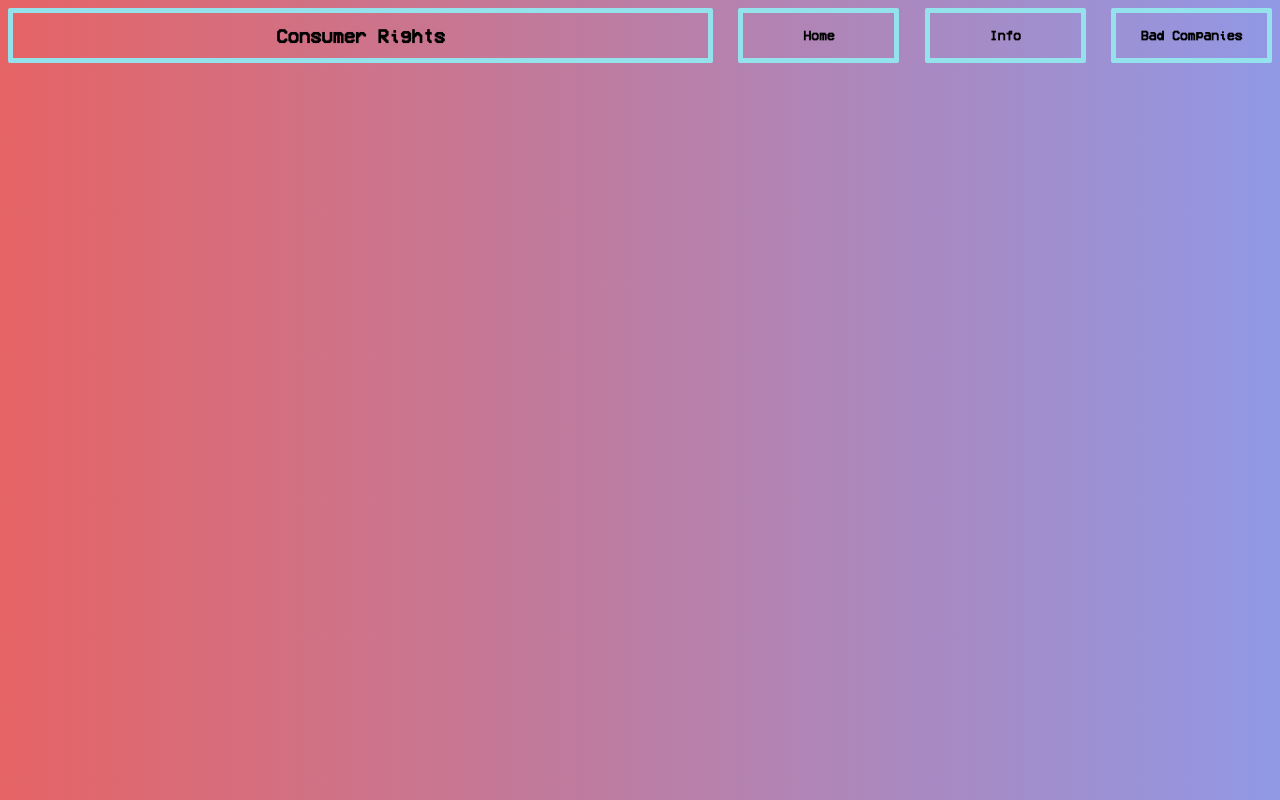
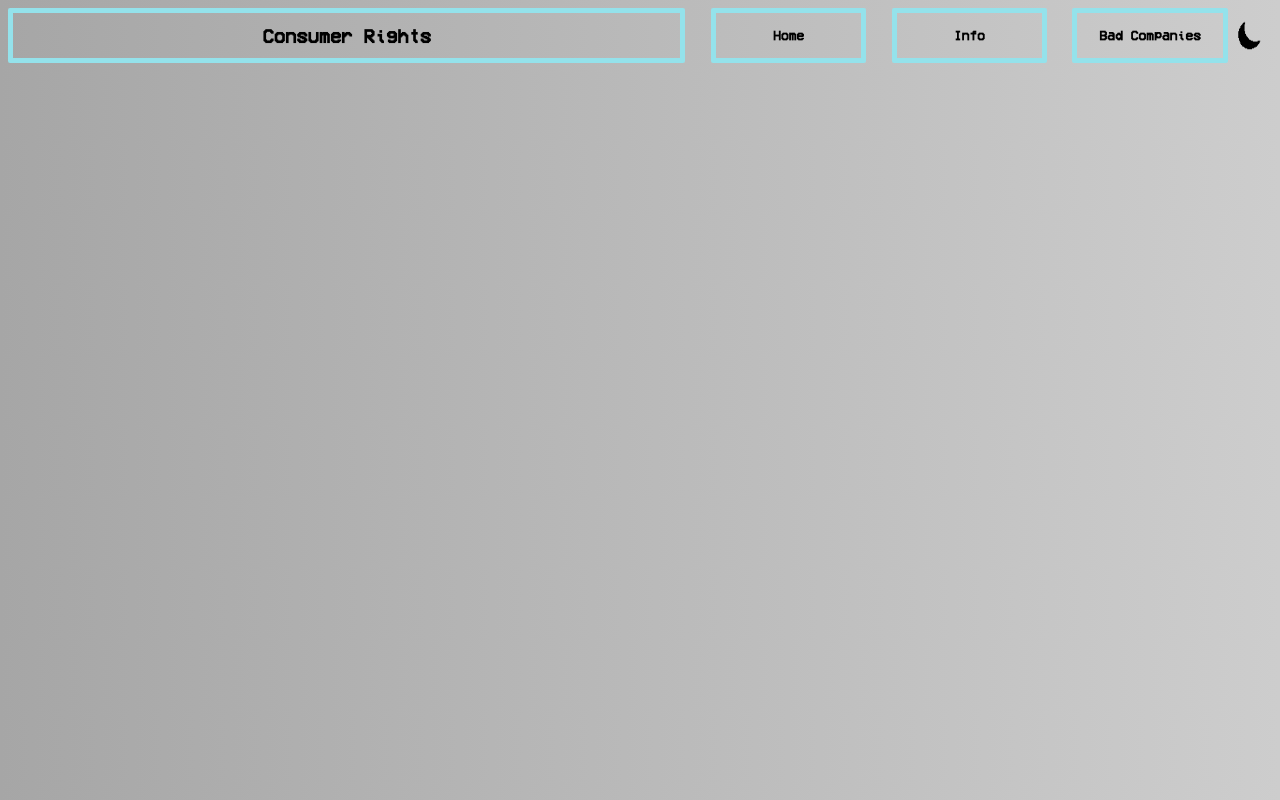
Before and after one commit to ConfusedGMCST/CRWebsite, a plain HTML site: page index.html in a window 1280 px wide. Drawn offline with Linux system fonts and the light colour scheme.

Commit message:
added a new theme mode
got rid of the gradient
need to make it consistent when you change pages
I'll figure it out later.

```diff
--- a/header.js
+++ b/header.js
@@ -1,3 +1,5 @@
+let darkTheme = false
+
 function homePage() {
     window.open("index.html","_self")
 }
@@ -7,3 +9,25 @@ function companiesPage() {
 function infoPage() {
     window.open("info.html","_self")
 }
+function themeButton() {
+    const consumerHeader = document.getElementById("consumerHeader");
+    const homeButton = document.getElementById("homeButton");
+    const infoButton = document.getElementById("infoButton");
+    const companiesButton = document.getElementById("companiesButton");
+    const body = document.body;
+    if (darkTheme == true) {
+        darkTheme = false;
+        body.style.backgroundImage = "linear-gradient(90deg, #a6a6a6, #cdcdcd)";
+        consumerHeader.style.color = "black";
+        homeButton.style.color = "black";
+        infoButton.style.color = "black";
+        companiesButton.style.color = "black";
+    } else {
+        darkTheme = true;
+        body.style.backgroundImage = "linear-gradient(90deg, #3d3d3d, #4e4e4e)";
+        consumerHeader.style.color = "white";
+        homeButton.style.color = "white";
+        infoButton.style.color = "white";
+        companiesButton.style.color = "white";
+    }
+}
--- a/index.html
+++ b/index.html
@@ -12,12 +12,13 @@
 </head>
 <body>
     <div class="headerContainer">
-        <div class="page1Header">
+        <div class="page1Header" id="consumerHeader">
             <h1>Consumer Rights</h1>
         </div>
         <button onclick="homePage()" class="homeButton" id="homeButton">Home</button>
         <button onclick="infoPage()" class="infoButton" id="infoButton">Info</button>
         <button onclick="companiesPage()" class="companiesButton" id="companiesButton">Bad Companies</button>
+        <img onclick="themeButton()" src="moono.png" class="themeButton">
     </div>
     <script src="header.js"></script>
 </body>
--- a/style.css
+++ b/style.css
@@ -1,6 +1,7 @@
 body {
     height: 100%;
-    background: linear-gradient(90deg, #e66465, #9198e5);
+    background: linear-gradient(90deg, #a6a6a6, #cdcdcd);
+    transition: background-image 0.5s ease;
 }
 
 .headerContainer {
@@ -12,6 +13,7 @@ body {
 
 .page1Header {
     font-family: 'vcrOSD';
+    flex: 0.5;
     transition-duration: 0.3s;
     flex: 1;
     text-align: center;
@@ -44,6 +46,16 @@ body {
     cursor: pointer;
     font-size: large;
 
+}
+
+.themeButton {
+    transition-duration: 0.3s;
+    width: 3.5%;
+}
+
+.themeButton:hover {
+    cursor: pointer;
+    width: 5%;
 }
 
 .infoButton {
```
Also changed, not shown: companies.html (+2 -1 lines), info.html (+2 -1 lines), moono.png (added).
